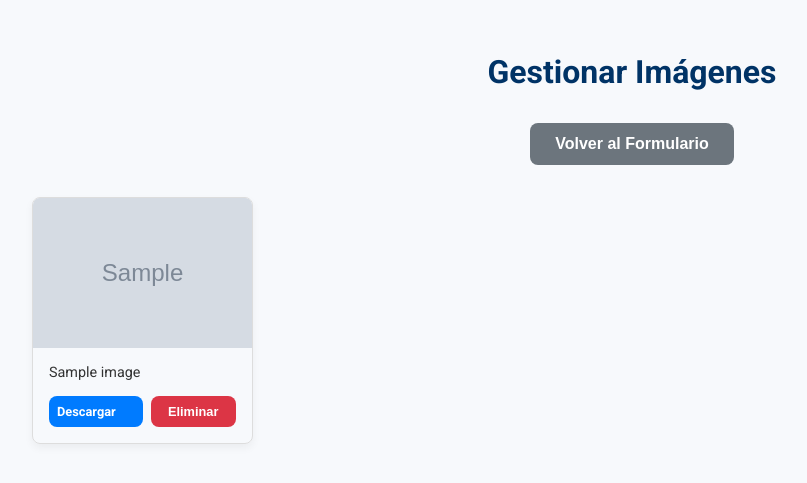
After one commit to mamuflo/plantilla-newsletter, a Flask app: template templates/manage_images.html in a window 1280 px wide. The commit adds this page. Shown: the top 483 px of the page, without its empty margins (8-815 px from the left). Run offline with Flask 3, Linux system fonts and the light colour scheme; the template is opened without the code that fills it: most values are stand-ins (such as "Sample title", 1, 10 or a date in 2020); grey boxes marked "Sample" are stand-in pictures; some libraries are stand-ins or nearby versions.

Commit message:
Añadir Edición de imágenes

```diff
--- /dev/null
+++ b/templates/manage_images.html
@@ -0,0 +1,170 @@
+<!DOCTYPE html>
+<html lang="es">
+<head>
+    <meta charset="UTF-8">
+    <meta name="viewport" content="width=device-width, initial-scale=1.0">
+    <title>Gestionar Imágenes de la Carpeta</title>
+    <style>
+        @import url('https://fonts.googleapis.com/css2?family=Roboto:wght@400;700&display=swap');
+        body {
+            font-family: 'Roboto', Arial, sans-serif;
+            background-color: #f7f9fc;
+            margin: 0;
+            padding: 2em;
+            color: #333;
+        }
+        h1 {
+            color: #003366;
+            text-align: center;
+            margin-bottom: 1em;
+        }
+        .controls {
+            text-align: center;
+            margin-bottom: 2em;
+        }
+        .button {
+            background-color: #6c757d;
+            color: white;
+            padding: 12px 25px;
+            border: none;
+            border-radius: 8px;
+            font-size: 1em;
+            font-weight: 700;
+            cursor: pointer;
+            text-decoration: none;
+            transition: background-color 0.3s;
+        }
+        .button:hover {
+            background-color: #5a6268;
+        }
+        .image-grid {
+            display: grid;
+            grid-template-columns: repeat(auto-fill, minmax(200px, 1fr));
+            gap: 1.5em;
+            max-width: 1200px;
+            margin: 0 auto;
+        }
+        .image-card {
+            border: 1px solid #ddd;
+            border-radius: 8px;
+            overflow: hidden;
+            box-shadow: 0 4px 8px rgba(0,0,0,0.05);
+            display: flex;
+            flex-direction: column;
+        }
+        .image-card img {
+            width: 100%;
+            height: 150px;
+            object-fit: cover;
+            background-color: #eee;
+        }
+        .image-card-info {
+            padding: 1em;
+            flex-grow: 1;
+            display: flex;
+            flex-direction: column;
+        }
+        .image-card-info p {
+            margin: 0 0 1em 0;
+            word-break: break-all;
+            font-size: 0.9em;
+            flex-grow: 1;
+        }
+        .image-card-actions {
+            display: flex;
+            gap: 0.5em;
+        }
+        .image-card-actions .button {
+            flex-grow: 1;
+            padding: 8px;
+            font-size: 0.8em;
+        }
+        .delete-button {
+            background-color: #dc3545;
+        }
+        .delete-button:hover {
+            background-color: #c82333;
+        }
+        .download-button {
+            background-color: #007bff;
+        }
+        .download-button:hover {
+            background-color: #0069d9;
+        }
+    </style>
+</head>
+<body>
+    <h1>Gestionar Imágenes</h1>
+    <div class="controls">
+        <form id="back-form" action="{{ url_for('index') }}" method="post" style="display: none;">
+            {% for key, value in form_data.items() %}
+                <input type="hidden" name="{{ key }}" value="{{ value }}">
+            {% endfor %}
+        </form>
+        <button type="button" class="button" onclick="document.getElementById('back-form').submit();">Volver al Formulario</button>
+    </div>
+
+    <div id="image-grid" class="image-grid">
+        {% if images %}
+            {% for image in images %}
+            <div class="image-card" id="image-card-{{ image.id }}">
+                <img src="{{ image.url }}" alt="{{ image.name }}">
+                <div class="image-card-info">
+                    <p>{{ image.name }}</p>
+                    <div class="image-card-actions">
+                        <a href="{{ image.url }}" download="{{ image.name }}" class="button download-button">Descargar</a>
+                        <button type="button" class="button delete-button" onclick="deleteImage('{{ image.id }}')">Eliminar</button>
+                    </div>
+                </div>
+            </div>
+            {% endfor %}
+        {% else %}
+            <p>No se encontraron imágenes en esta carpeta.</p>
+        {% endif %}
+    </div>
+
+    <script>
+        function deleteImage(imageId) {
+            if (!confirm("¿Estás seguro de que quieres eliminar esta imagen permanentemente de Google Drive? Esta acción no se puede deshacer.")) {
+                return;
+            }
+
+            const card = document.getElementById(`image-card-${imageId}`);
+            const deleteButton = card.querySelector('.delete-button');
+            const originalButtonText = deleteButton.textContent;
+
+            deleteButton.textContent = "Eliminando...";
+            deleteButton.disabled = true;
+
+            fetch(`/delete_image/${imageId}`, {
+                method: 'POST',
+                headers: {
+                    'Content-Type': 'application/json'
+                }
+            })
+            .then(response => {
+                if (!response.ok) {
+                    return response.json().then(err => { throw new Error(err.error || 'Error en el servidor') });
+                }
+                return response.json();
+            })
+            .then(data => {
+                if (data.success) {
+                    alert(data.message);
+                    card.style.transition = 'opacity 0.5s';
+                    card.style.opacity = '0';
+                    setTimeout(() => card.remove(), 500);
+                } else {
+                    throw new Error(data.error || 'Ocurrió un error desconocido.');
+                }
+            })
+            .catch(error => {
+                console.error('Error al eliminar la imagen:', error);
+                alert(`No se pudo eliminar la imagen: ${error.message}`);
+                deleteButton.textContent = originalButtonText;
+                deleteButton.disabled = false;
+            });
+        }
+    </script>
+</body>
+</html>
```
Also changed, not shown: templates/index.html (+23 -0 lines), templates/template.html (+6 -14 lines).
